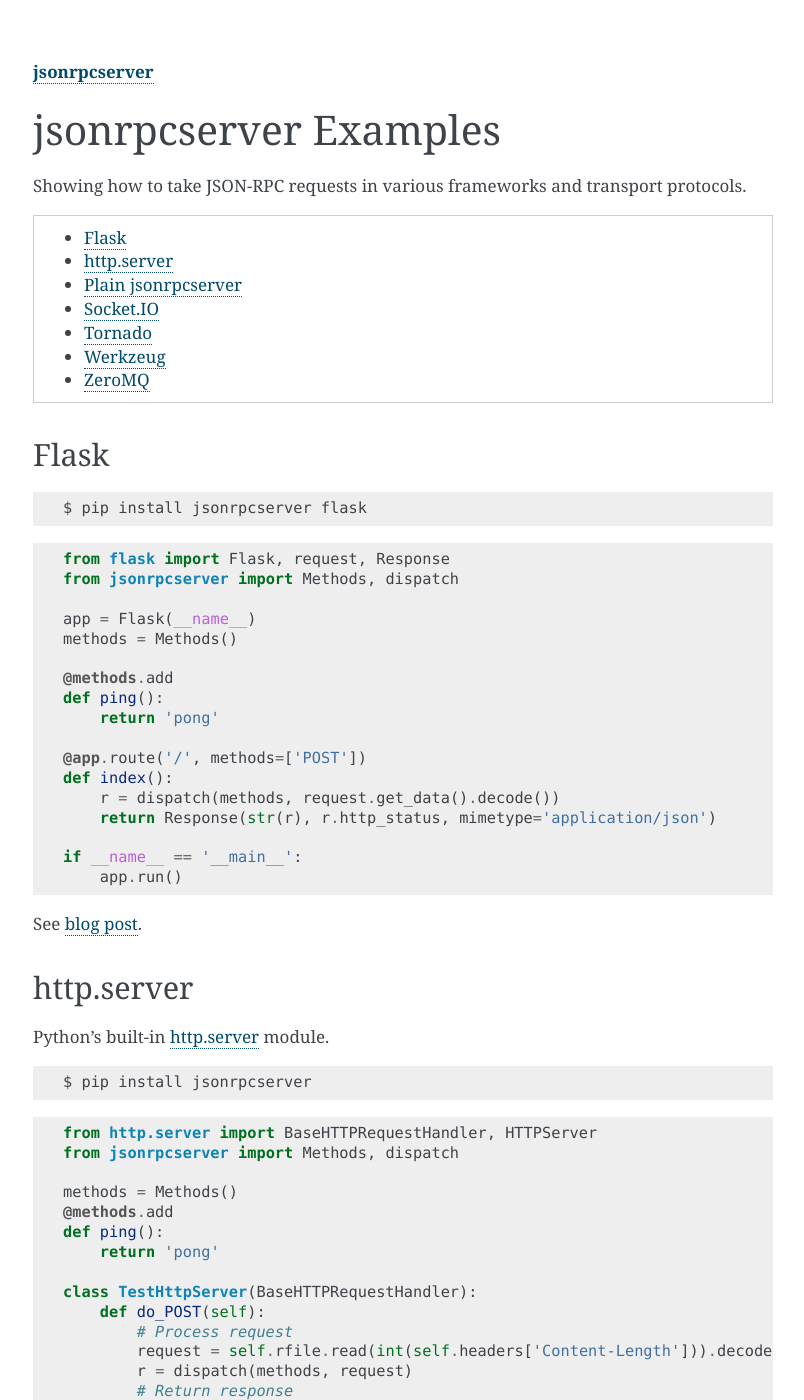
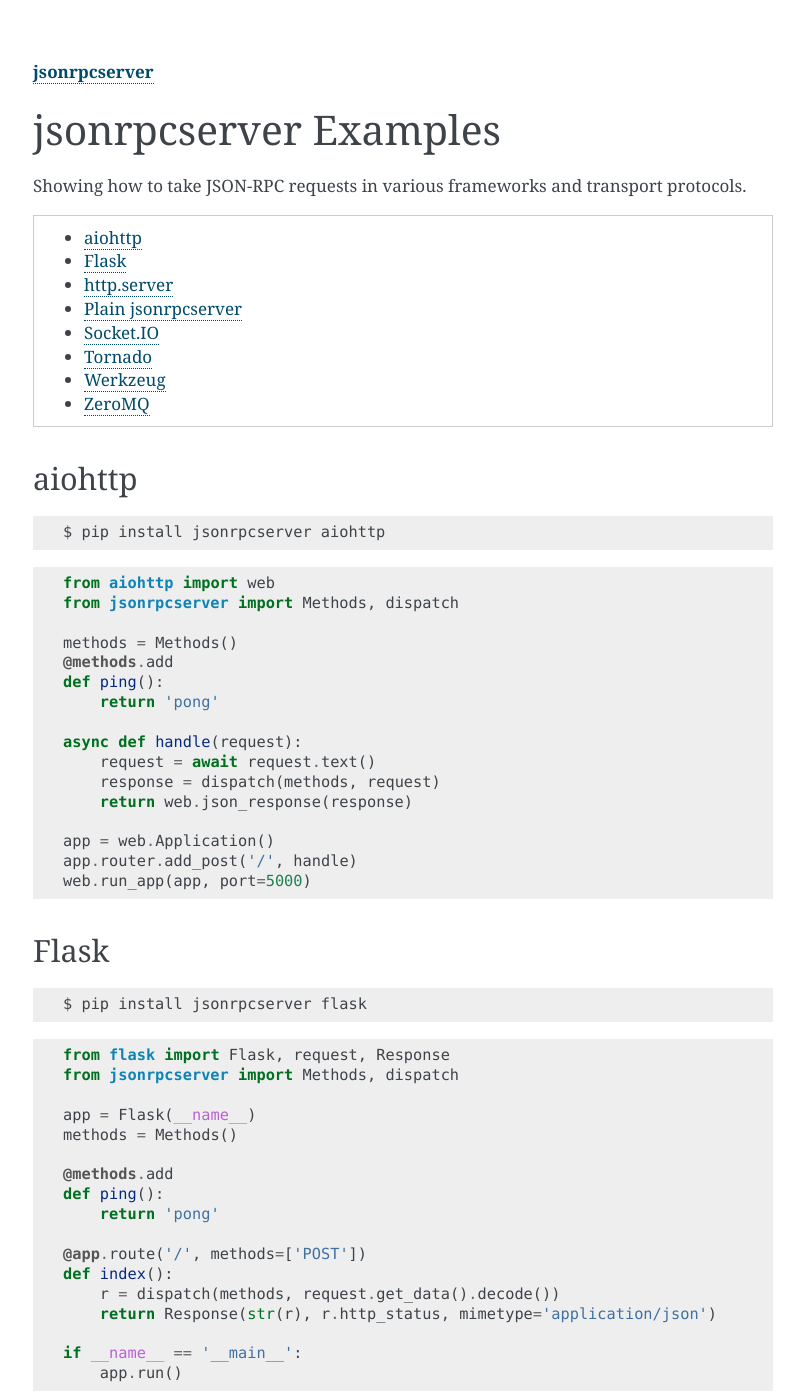
Before and after one commit to explodinglabs/jsonrpcserver, a Sphinx documentation site: the page built from doc/examples.rst, in a window 1280 px wide and 1400 px high. Shown: the whole window, without its empty margins (237-1041 px from the left). Built offline with Sphinx 7.4.7, drawn with Linux system fonts in a browser that asks for light colours.

Commit message:
Add aiohttp example
Closes #20

```diff
--- a/doc/examples.rst
+++ b/doc/examples.rst
@@ -8,6 +8,32 @@
 
 .. contents::
     :local:
+
+aiohttp
+=======
+
+::
+
+    $ pip install jsonrpcserver aiohttp
+
+::
+
+    from aiohttp import web
+    from jsonrpcserver import Methods, dispatch
+
+    methods = Methods()
+    @methods.add
+    def ping():
+        return 'pong'
+
+    async def handle(request):
+        request = await request.text()
+        response = dispatch(methods, request)
+        return web.json_response(response)
+
+    app = web.Application()
+    app.router.add_post('/', handle)
+    web.run_app(app, port=5000)
 
 Flask
 =====
```
